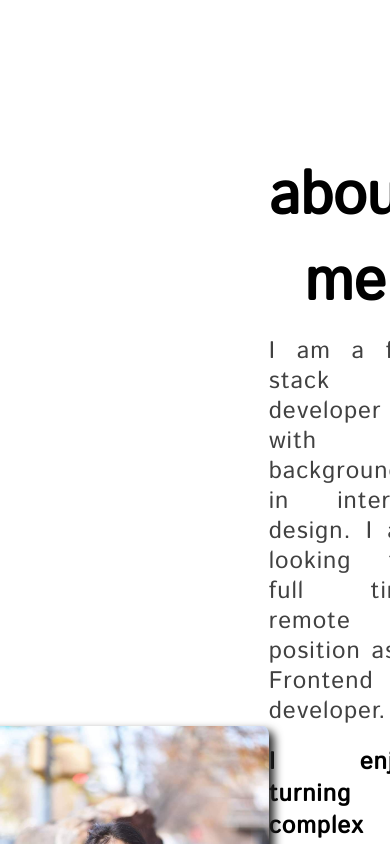
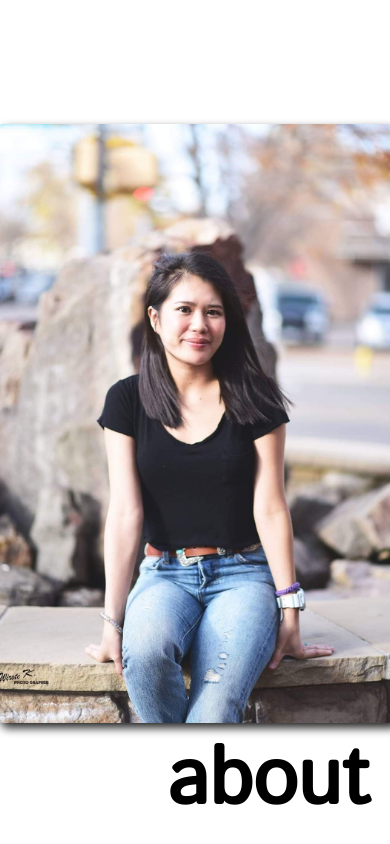
Before and after one commit to Alicerichardson28/portfolio, a React (Create React App) app: page / in a window 390 px wide. Shown: the part 920-1764 px from the top of the page. Built offline with nearby package versions, Linux system fonts and the light colour scheme.

Commit message:
make navbar resoinsiv

```diff
--- a/src/components/About.css
+++ b/src/components/About.css
@@ -2,6 +2,7 @@
 /* about css */
 
 .about-container {
+    width: 100%;
     display: flex;
     justify-content: center;
     align-items: center;
@@ -60,34 +61,6 @@
     animation-duration: 1s;
 }
 
-/* media query responsive */
-@media only screen and (max-width: 1080px) {
-    #about-container {
-        flex-direction: column;
-    }
-    .about-content {
-        margin-left: 0;
-        max-width: 60%;
-    }
-    .alice-photo {
-        margin-top: 40px;
-        width: 300px;
-        border-radius: 2%;
-        filter: drop-shadow(5px 5px 5px #222);
-    }
-    .about {
-        margin-top: 30px;
-        text-align: center;
-        font-size: 60px;
-        font-weight: 700;
-        font-family: 'Istok Web', sans-serif;
-    }
-
-    .content-container {
-        align-items: center;
-    }
-
-}
 /*
 @media only screen and (max-width: 1500px) {
     .wolf{
@@ -119,13 +92,44 @@
      /* responsive Mobile screen */
      @media screen and (max-width: 375px) {
         .about-container {
+            width: 100%;
+        }
+        .about-container {
             flex-direction: column;
         }
     }
     /* responsive Tablet screen */
     @media screen and (max-width: 768px) {
+        .about-container {
+            width: 100%;
+        }
+        .about-container {
+            flex-direction: column;
+        }
+    }
 
+    @media screen and (max-width: 1080px) {
+        .about-container {
+            width: 100%;
+        }
+        .about {
+            font-size: 70px;
+        }
+
+        .content-about1 {
+            letter-spacing: 0.5px;
+        }
+
+        .content-about2 {
+            letter-spacing: 0.5px;
+        }
     }
+    @media screen and (max-width: 1170px) {
+        .about {
+            font-size: 80px;
+        }
+    }
+
     /* responsive Laptop screen */
     @media screen and (max-width: 1400px) {
 
--- a/src/components/Home.css
+++ b/src/components/Home.css
@@ -2,6 +2,7 @@
 
 * {
     margin: 0;
+
 }
 
 #nav-container{
@@ -108,12 +109,12 @@ a {
     color: white;
 }
 
-.nav-container {
+/* .nav-container {
     width: 100%;
     padding-right: 120px;
     display: flex;
     justify-content: flex-end;
-}
+} */
 
 .nav-list-home {
     font-weight: 600;
@@ -187,7 +188,59 @@ a {
 
  @media screen and (max-width: 576px) {
     #nav-container {
-      min-width: 90vw;
+        display: none;
+    }
+}
+/* responsive Tablet screen */
+@media screen and (max-width: 768px) {
+    #nav-container {
+        display: none;
+    }
+    .alice1-photo {
+        display: none;
+    }
+    .name-photo-container{
+        justify-content: center;
+    }
+    /* .section-container {
+        width: auto;
+    } */
+    #nav-content-container{
+        display: flex;
+        justify-content: center;
+        align-items: center;
+        padding: 0 140px 0 120px;
+    }
+
+}
+
+@media screen and (max-width: 1080px) {
+    .alice1-photo {
+        display: none;
+    }
+    .name-photo-container{
+        justify-content: center;
+    }
+
+    #nav-container{
+        width: 70%;
+    }
+    #nav-content-container{
+        padding: 0;
+    }
+}
+/* responsive Laptop screen */
+@media screen and (max-width: 1400px) {
+    .alice1-photo {
+        width: 70%;
+        filter: drop-shadow(10px 5px 25px rgb(29, 29, 29));
+    }
+}
+
+
+
+/* #nav-container {
+    width: 100vw;
     position: absolute;
   }
 
@@ -196,6 +249,7 @@ a {
   }
 
   .menu-btn {
+    margin-right: 15px;
     position: relative;
     display: flex;
     justify-content: center;
@@ -235,10 +289,10 @@ a {
 
   .nav-sidebar.close {
       display: none;
-    }
+  } */
 
-    /* ANIMATION */
-    .menu-btn.open .menu-btn__burger {
+  /* ANIMATION
+  /* .menu-btn.open .menu-btn__burger {
     transform: translateX(-50px);
     background: transparent;
     box-shadow: none;
@@ -291,31 +345,4 @@ a {
     font-family: "Permanent Marker";
     font-size: 35px;
     line-height: 35px;
-    }
-}
-/* responsive Tablet screen */
-@media screen and (max-width: 768px) {
-    .alice1-photo {
-        display: none;
-    }
-    .name-photo-container{
-        justify-content: center;
-    }
-    .section-container {
-        width: auto;
-    }
-    #nav-content-container{
-        display: flex;
-        justify-content: center;
-        align-items: center;
-        padding: 0 140px 0 120px;
-    }
-
-}
-/* responsive Laptop screen */
-@media screen and (max-width: 1400px) {
-    .alice1-photo {
-        width: 70%;
-        filter: drop-shadow(10px 5px 25px rgb(29, 29, 29));
-    }
-}
+  } */
--- a/src/components/Home.js
+++ b/src/components/Home.js
@@ -13,11 +13,9 @@ import BlogsAtHomePage from './BlogsAtHomePage.js'
 
 library.add(fab)
 function Navbar() {
-    const [showMenu, setShowMenu] = useState(false)
-    const [showAbout, setAbout] = useState(false)
     // const [showMenu, setShowMenu] = useState(false)
-    // const [showMenu, setShowMenu] = useState(false)
-    // const [showMenu, setShowMenu] = useState(false)
+    // const [showAbout, setAbout] = useState(false)
+
     return (
         <>
             <div id='nav-container' className='section-container'>
@@ -36,18 +34,18 @@ function Navbar() {
                         Blogs
                     </a>
                 </div>
-                <div className={`menu-btn ${showMenu ? "open":""}`} onClick={() => setShowMenu(!showMenu)}>
+                {/* <div className={`menu-btn ${showMenu ? "open":""}`} onClick={() => setShowMenu(!showMenu)}>
                     <div className="menu-btn__burger"></div>
-                </div>
+                </div> */}
             </div>
-            <div className = {`nav-sidebar ${showMenu ? "open" : "close"}`}>
+            {/* <div className = {`nav-sidebar ${showMenu ? "open" : "close"}`}>
                     <ul>
                         <li><a href="#about-section-container">About </a> </li>
                         <li><a href="#tech-tools-container">Tech & Tools</a></li>
                         <li><a href="#project-container">My Work</a></li>
                         <li><a href="#blog-post">Blogs</a></li>
                     </ul>
-                </div>
+            </div> */}
             <div id='first-container' className='section-container'>
                     <div className="name-photo-container content-container">
                         <div className='profile-container'>
```
Lines whose indentation alone changed are shown as unchanged.
